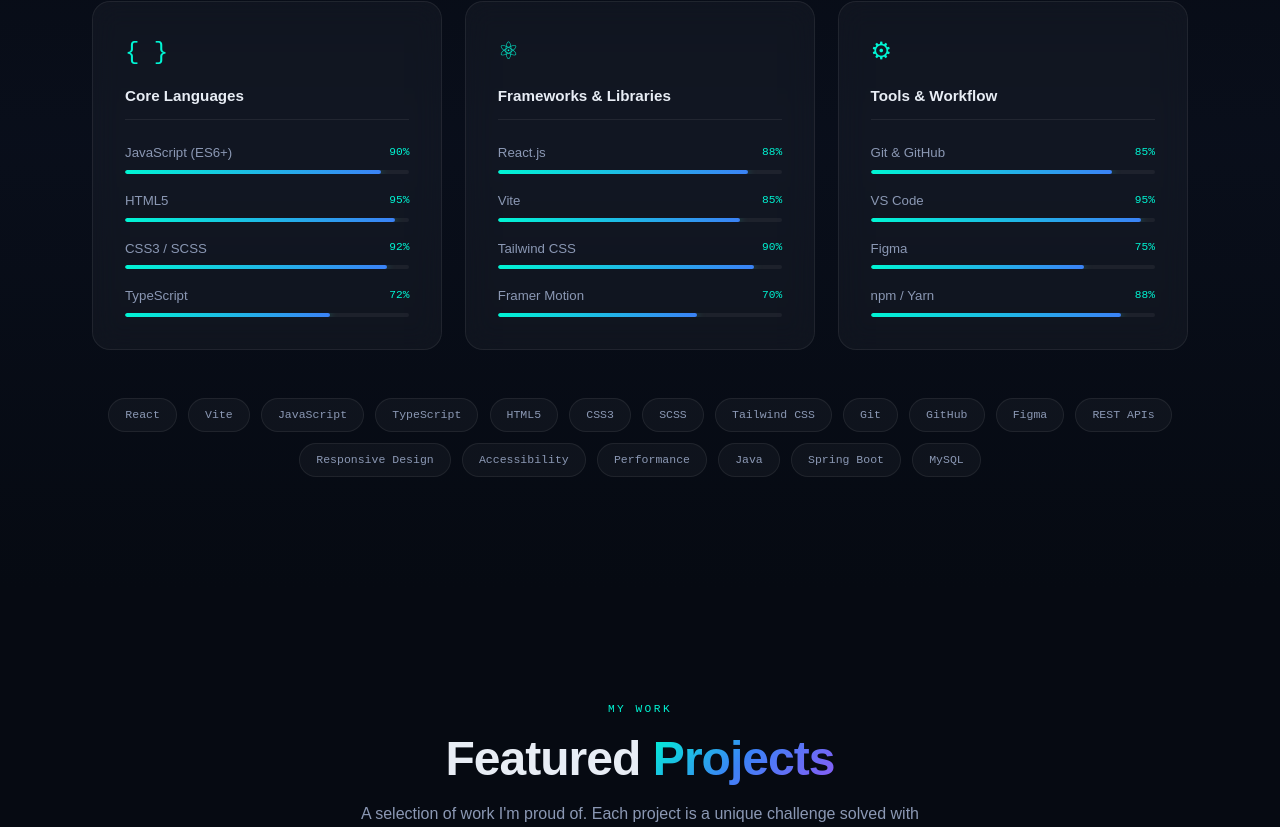
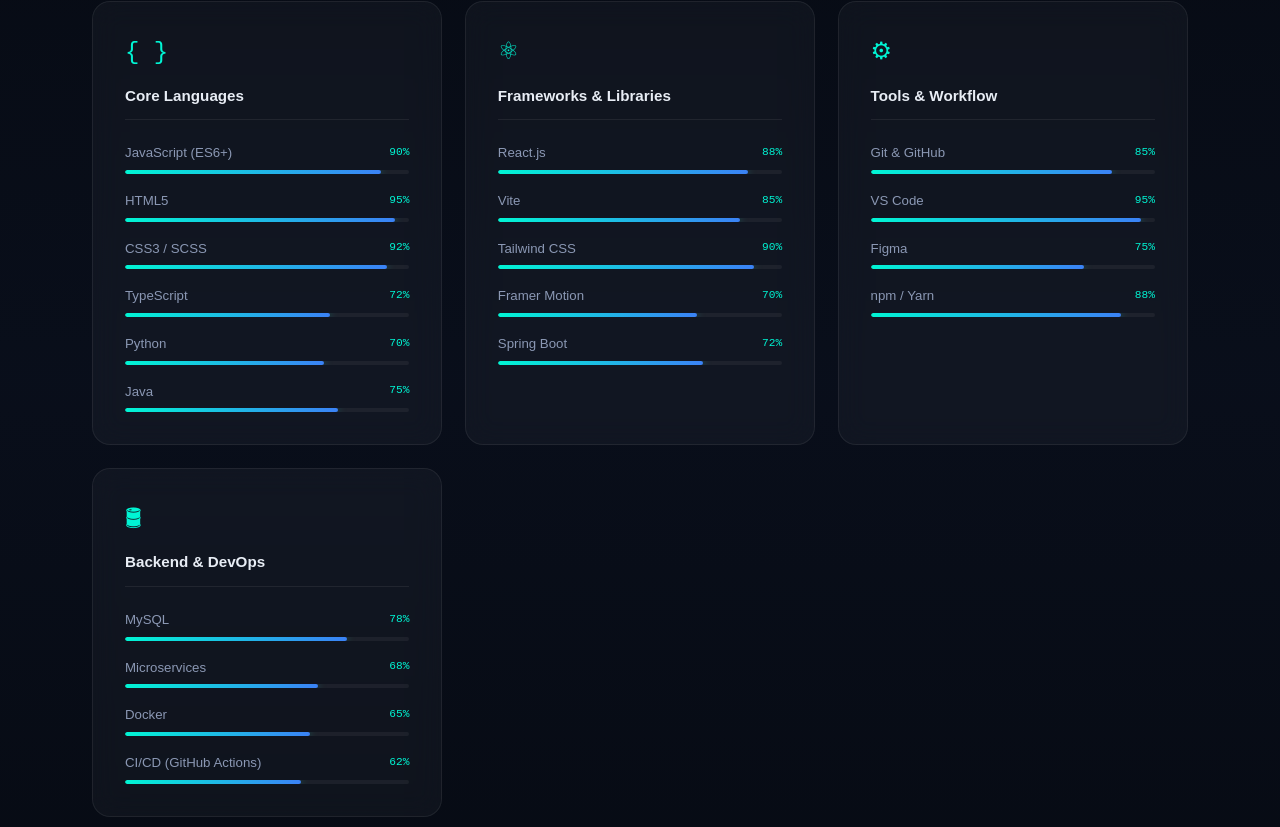
Before and after one commit to naresh1232k/Portfolio, a React app in the folder src/components/: page / in a window 1280 px wide. Shown: the part 1970-2797 px from the top of the page. Built offline with nearby package versions, Linux system fonts and the light colour scheme; the HTML template or start-up script is replaced by a standard one.

Commit message:
first commit

```diff
--- a/index.html
+++ b/index.html
@@ -4,7 +4,7 @@
     <meta charset="UTF-8" />
     <link rel="icon" type="image/svg+xml" href="./src/assets/p_logo.png" />
     <meta name="viewport" content="width=device-width, initial-scale=1.0" />
-    <title>port</title>
+    <title>Portfolio</title>
   </head>
   <body>
     <div id="root"></div>
--- a/src/components/About.jsx
+++ b/src/components/About.jsx
@@ -46,7 +46,7 @@
 };`}</pre>
             </div>
             <div className="ab-qstats">
-              {[{i:'🚀',v:'2+ Projects',l:'Developed'},{i:'⚡',v:'98 / 100',l:'Lighthouse Score'},{i:'☕',v:'1 cups/day',l:'Coffee (minimum)'}].map(s=>(
+              {[{i:'🚀',v:'3+ Projects',l:'Developed'},{i:'⚡',v:'98 / 100',l:'Lighthouse Score'},{i:'☕',v:'1 cups/day',l:'Coffee (minimum)'}].map(s=>(
                 <div key={s.l} className="ab-qstat glass"><span>{s.i}</span><div><strong>{s.v}</strong><small>{s.l}</small></div></div>
               ))}
             </div>
--- a/src/components/Skills.jsx
+++ b/src/components/Skills.jsx
@@ -2,27 +2,27 @@
 import './Skills.css'
 
 const GROUPS = [
-  { icon:'{ }', title:'Core Languages', skills:[{n:'JavaScript (ES6+)',p:90},{n:'HTML5',p:95},{n:'CSS3 / SCSS',p:92},{n:'TypeScript',p:72}] },
-  { icon:'⚛',  title:'Frameworks & Libraries', skills:[{n:'React.js',p:88},{n:'Vite',p:85},{n:'Tailwind CSS',p:90},{n:'Framer Motion',p:70}] },
+  { icon:'{ }', title:'Core Languages', skills:[{n:'JavaScript (ES6+)',p:90},{n:'HTML5',p:95},{n:'CSS3 / SCSS',p:92},{n:'TypeScript',p:72},{n:'Python',p:70},{n:'Java',p:75}] },
+  { icon:'⚛',  title:'Frameworks & Libraries', skills:[{n:'React.js',p:88},{n:'Vite',p:85},{n:'Tailwind CSS',p:90},{n:'Framer Motion',p:70},{n:'Spring Boot',p:72}] },
   { icon:'⚙',  title:'Tools & Workflow', skills:[{n:'Git & GitHub',p:85},{n:'VS Code',p:95},{n:'Figma',p:75},{n:'npm / Yarn',p:88}] },
+  { icon:'🛢',  title:'Backend & DevOps', skills:[{n:'MySQL',p:78},{n:'Microservices',p:68},{n:'Docker',p:65},{n:'CI/CD (GitHub Actions)',p:62}] },
 ]
-const TAGS = ['React','Vite','JavaScript','TypeScript','HTML5','CSS3','SCSS','Tailwind CSS','Git','GitHub','Figma','REST APIs','Responsive Design','Accessibility','Performance','Java','Spring Boot','MySQL']
+
+const TAGS = [
+  'React','Vite','JavaScript','TypeScript','HTML5','CSS3','SCSS','Tailwind CSS',
+  'Git','GitHub','Figma','REST APIs','Responsive Design','Accessibility','Performance',
+  'Java','Spring Boot','MySQL','Python','Microservices','Docker','CI/CD',
+]
 
 export default function Skills() {
   const ref = useRef(null)
-  const [vis, setVis] = useState(false);
+  const [vis, setVis] = useState(false)
 
   useEffect(() => {
     const obs = new IntersectionObserver(([e]) => { if (e.isIntersecting) setVis(true) }, { threshold: 0.1 })
-    if (ref.current){
-      obs.observe(ref.current)
-    }
+    if (ref.current) obs.observe(ref.current)
     return () => obs.disconnect()
   }, [])
-
-
-
-
 
   return (
     <section id="skills" className="sec sk-sec" ref={ref}>
```
